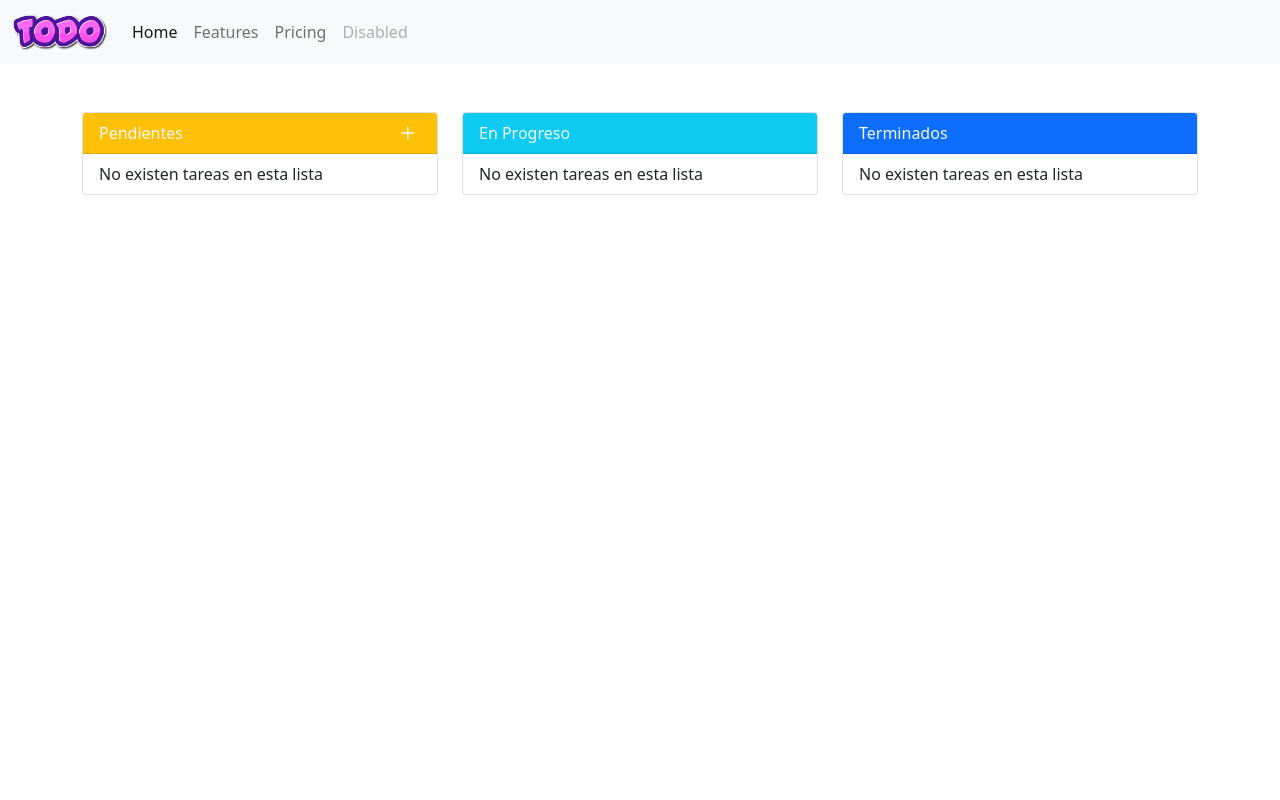
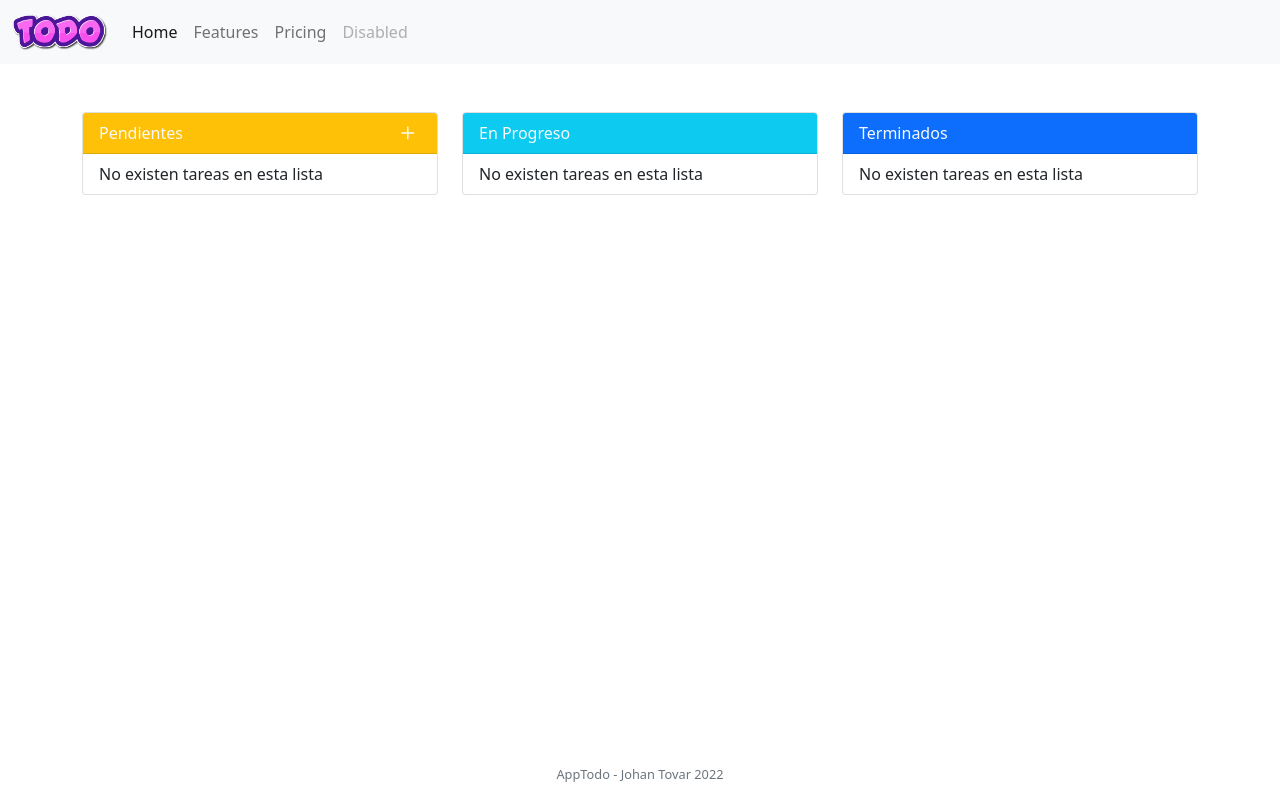
Before and after one commit to Srjlee/Grupo6, a React (Vite) app in the folder todo-drag/: page / in a window 1280 px wide. Built offline with nearby package versions, Linux system fonts and the light colour scheme.

Commit message:
add footer layout

```diff
--- a/todo-drag/src/App.jsx
+++ b/todo-drag/src/App.jsx
@@ -57,6 +57,7 @@ function App() {
       <ToDoForm showForm={showForm} toggleFormShow={toggleFormShow} />
 
       <NotificationContainer />
+      <div className="footer text-muted">AppTodo - Johan Tovar 2022</div>
     </>
   );
 }
--- a/todo-drag/src/assets/css/app.css
+++ b/todo-drag/src/assets/css/app.css
@@ -204,3 +204,14 @@
 .cursor-move {
     cursor: move;
 }
+
+.footer {
+
+    font-size: .8rem;
+    padding: 1rem 0;
+    position: fixed;
+    bottom:0;
+    left: 0;
+    right: 0;
+    text-align: center;
+}
```
